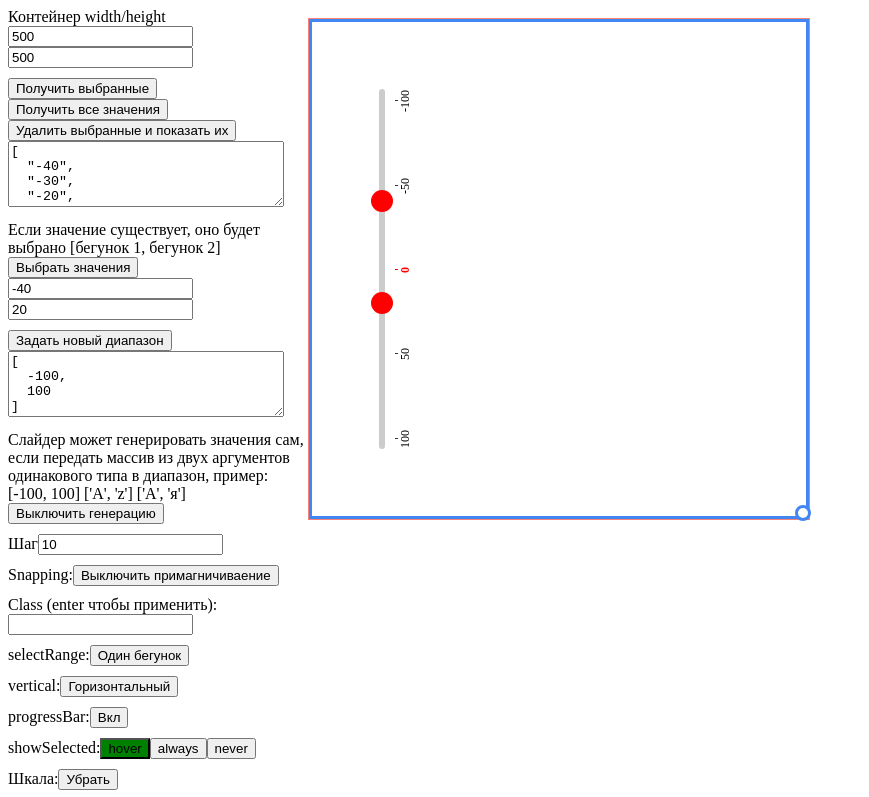
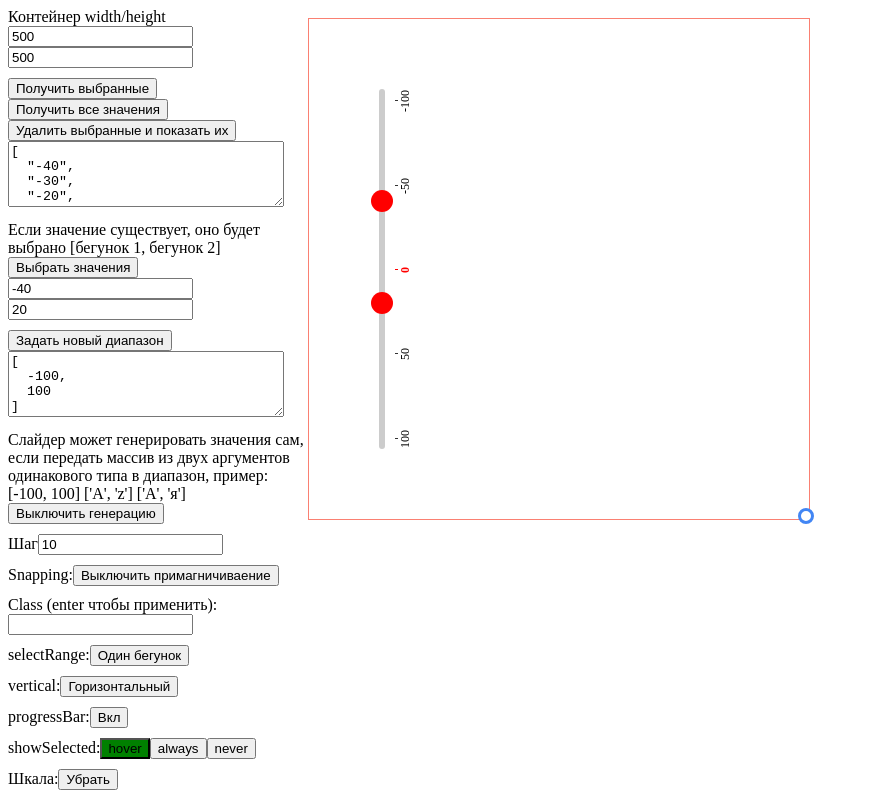
Before and after one commit to DanilShapilov/sliderPlugin, a website: page docs/first-attempt/index.html in a window 1280 px wide. Shown: the top 797 px of the page, without its empty margins (0-869 px from the left). Drawn offline with nearby package versions, Linux system fonts and the light colour scheme.

Commit message:
fix: resizers container was above slider

```diff
--- a/docs/first-attempt/resizable.css
+++ b/docs/first-attempt/resizable.css
@@ -6,13 +6,13 @@
   }
 
   .resizable .resizers{
-    width: 100%;
+    /* width: 100%;
     height: 100%;
     border: 3px solid #4286f4;
     box-sizing: border-box;
     position: absolute;
     top: 0;
-    left: 0;
+    left: 0; */
   }
 
   .resizable .resizers .resizer{
```
